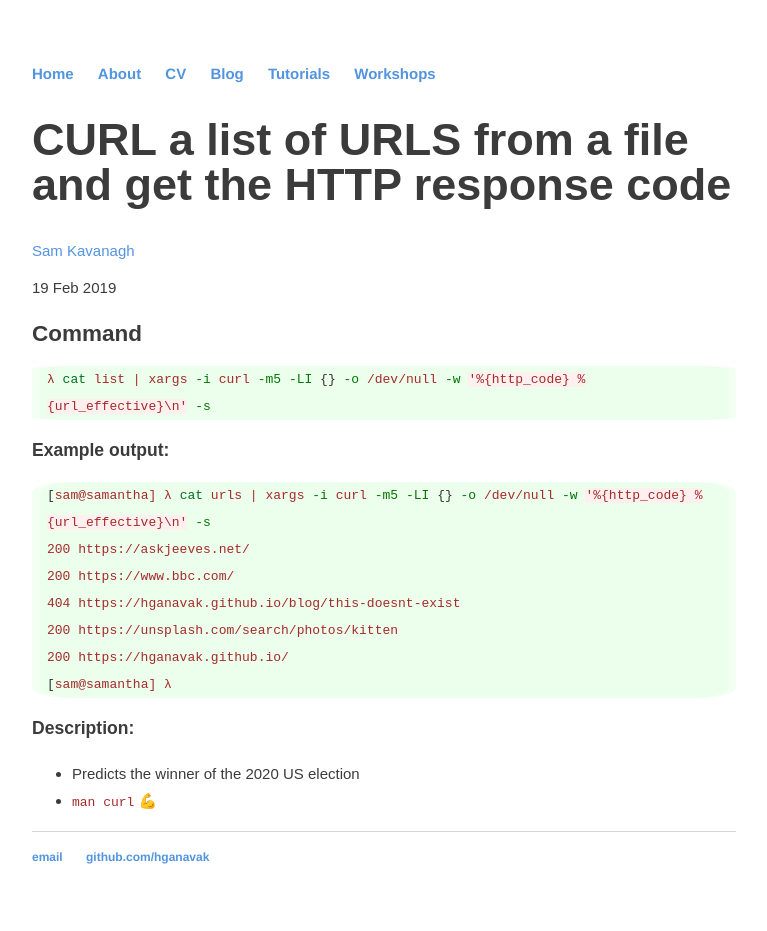
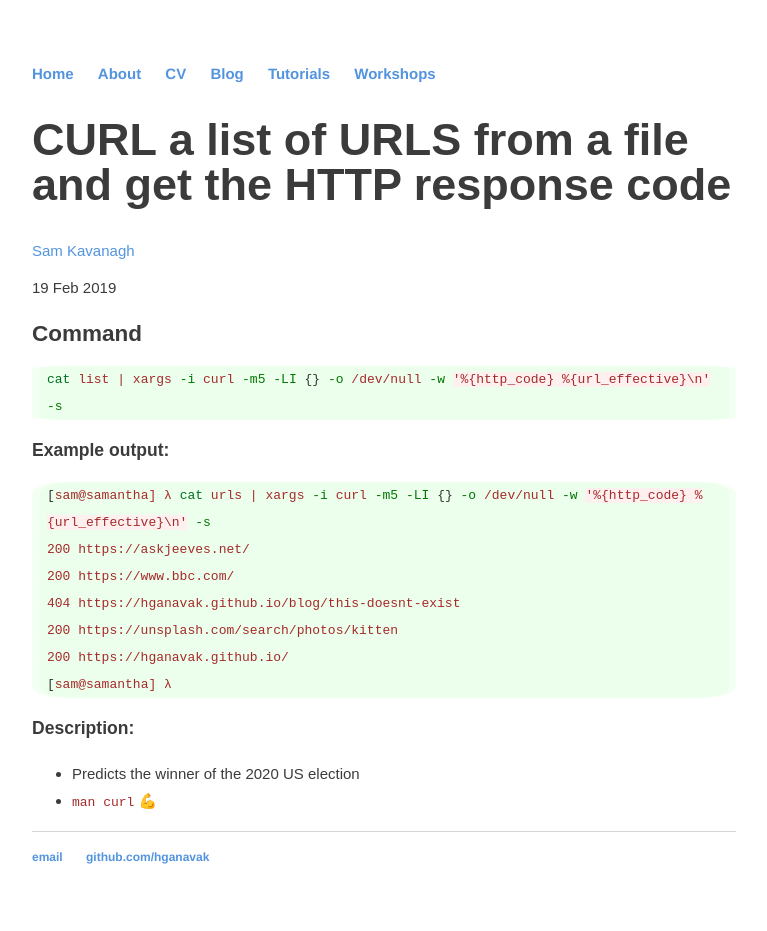
Before and after one commit to Hganavak/archive, a Jekyll site: the page built from _posts/2019-12-23-http-response-code-url-list.md, in a window 1280 px wide. Shown: the whole page, without its empty margins (256-1023 px from the left). Built offline with Jekyll 4.4.1, drawn with Linux system fonts in a browser that asks for light colours; nearby versions of some CDN libraries; emoji names are drawn with the system emoji font; comment, search, counter and statistics services are not loaded.

Commit message:
Killed a sneaky lambda

````diff
--- a/_posts/2019-12-23-http-response-code-url-list.md
+++ b/_posts/2019-12-23-http-response-code-url-list.md
@@ -7,7 +7,7 @@ tags: bash curl xargs
 
 ## Command
 ```shell
-λ cat list | xargs -i curl -m5 -LI {} -o /dev/null -w '%{http_code} %{url_effective}\n' -s
+cat list | xargs -i curl -m5 -LI {} -o /dev/null -w '%{http_code} %{url_effective}\n' -s
 ```
 
 ### Example output:
````
